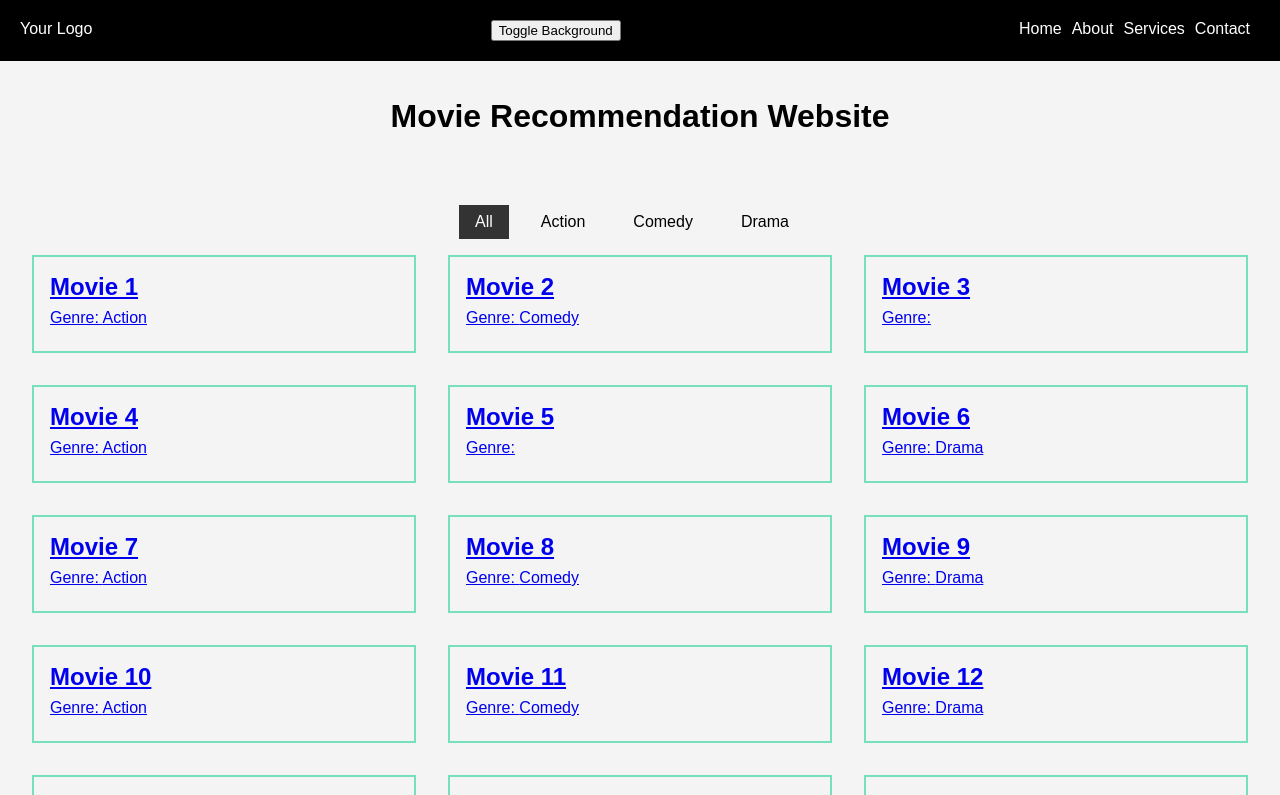
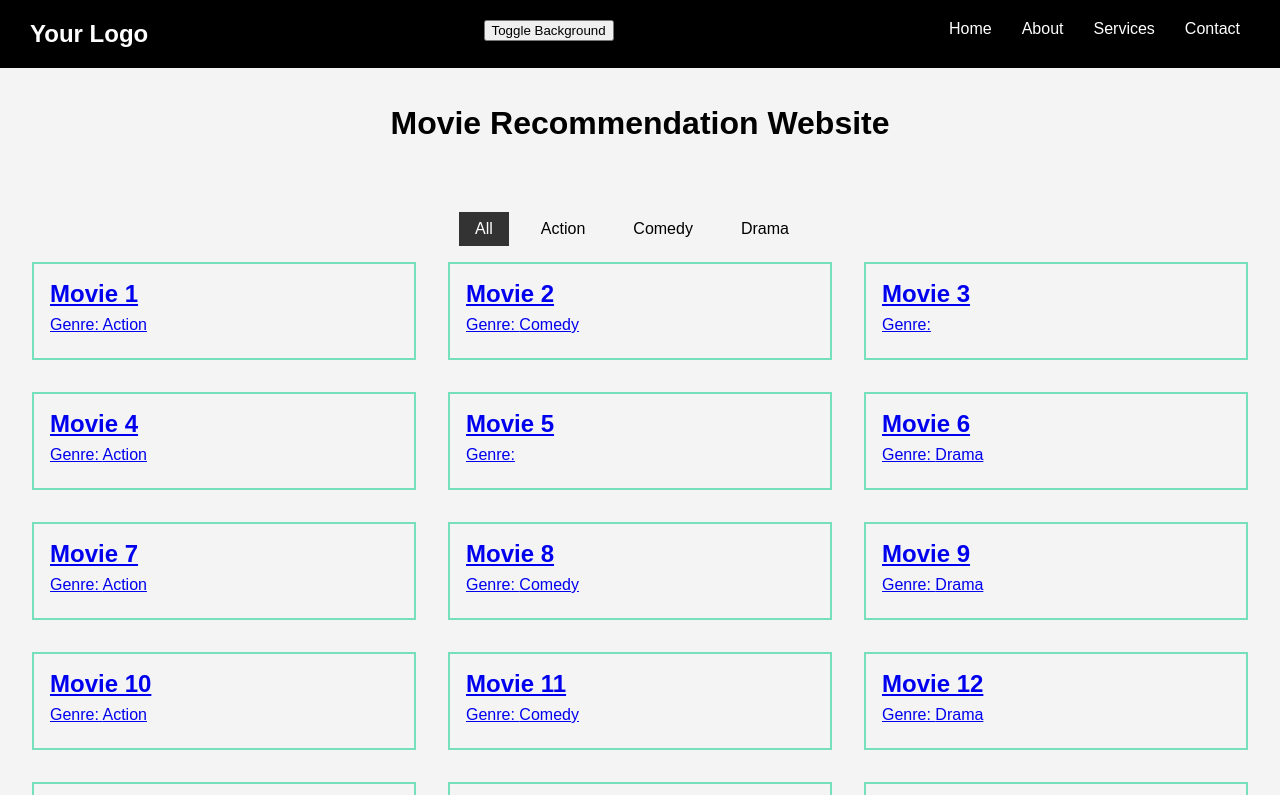
Before and after one commit to Tula-Magar/recommendation, a React (Create React App) app: page / in a window 1280 px wide. Shown: the top 795 px of the page. Built offline with nearby package versions, Linux system fonts and the light colour scheme.

Commit message:
color issue has been fixed

```diff
--- a/src/App.css
+++ b/src/App.css
@@ -24,11 +24,24 @@ body {
   justify-content: space-between;
 }
 
+.logo {
+  font-weight: bold;
+  font-size: 1.5rem;
+  padding: 10px;
+}
+
 .link {
   color: white;
   margin-right: 10px;
   list-style: none;
   text-decoration: none;
+  padding: 10px;
+}
+
+.link:hover,
+.logo:hover {
+  color: #76e0bd;
+  border: #76e0bd 1px solid;
 }
 
 .navbar-toggle {
```
